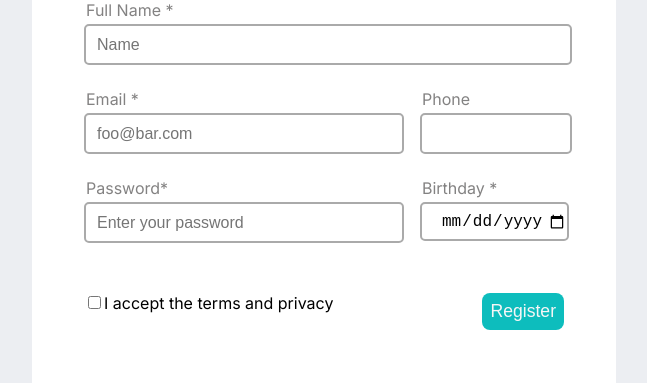
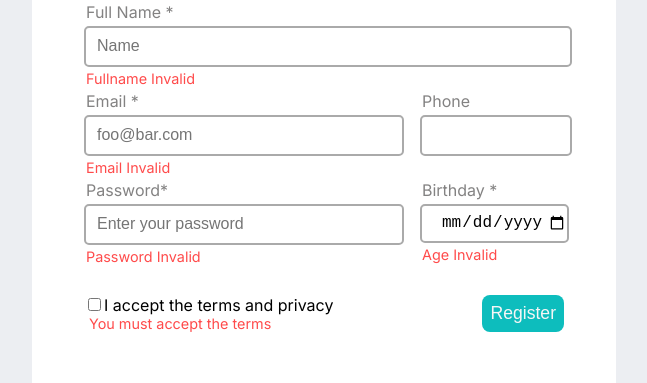
Before and after one commit to FernandoValentim43/React-Login-Page, a React (Vite) app: page / in a window 1280 px wide. Shown: the part 351-734 px from the top of the page, without its empty margins (316-963 px from the left). Built offline with nearby package versions, Linux system fonts and the light colour scheme.

Commit message:
Feat: inputs error menssages

```diff
--- a/package.json
+++ b/package.json
@@ -11,7 +11,7 @@
     "react": "^18.0.0",
     "react-dom": "^18.0.0",
     "react-input-mask": "^2.0.4",
-    "react-router-dom": "^5.3.3",
+    "react-router-dom": "^6.3.0",
     "styled-components": "^5.3.5"
   },
   "devDependencies": {
--- a/src/components/Button.jsx
+++ b/src/components/Button.jsx
@@ -1,5 +1,3 @@
-
-
 
 export default function Button(props) {
 
--- a/src/components/Input.jsx
+++ b/src/components/Input.jsx
@@ -2,6 +2,7 @@ export default function Input(props) {
     return (
     <div className={props.className}>
       <p>{props.name}</p>
+
       <input
         name={props.name}
         className={props.className}
@@ -11,7 +12,8 @@ export default function Input(props) {
         required={true}
         pattern={props.pattern}
         min={props.min}
-              />
+        />
+
       <p className="error">{props.error}</p>
     </div>
   );
--- a/src/components/checkbox.jsx
+++ b/src/components/checkbox.jsx
@@ -1,11 +1,23 @@
+import React, { useState } from "react" ;
+
+const useVisibility = (component, visibility = false) => {
+    const [visible, setVisibility] = useState(() => visibility);
+    return [visible ? component : null, () => setVisibility((v) => !v)];
+};
+
+
 export default function CheckBox()  {
-    return (
+const [pElement, togglePvisibility] = useVisibility(
+  <p className="checkError">You must accept the terms</p>, true)
+
+  return (
       <div>
         <label>
-          <input type="checkbox" required={true} />
+          <input type="checkbox" required={true}
+           className="check" onClick={togglePvisibility}/>
           I accept the terms and privacy
         </label>
-        <p className="error">You must accept the terms</p>
+        {pElement}
       </div>
     );
   };
--- a/src/pages/Home.jsx
+++ b/src/pages/Home.jsx
@@ -31,7 +31,7 @@ let navigate = useNavigate();
                 type="text"
                 placeholder="Name"
                 error="Fullname Invalid"
-                pattern="^\b(?!.*?\s{2})[A-Za-z ]{4,50}\b$"
+                pattern="^\b(?!.*?\s{2})[A-Za-z ]{4,50}\b"
               />
             </div>
 
@@ -72,11 +72,11 @@ let navigate = useNavigate();
             <div className="last-container">
               <div className="checkbox-div">
                 <Check>
-                  <CheckBox />
+                  <CheckBox visible="hidden"/>
                 </Check>
               </div>
               <div className="button-div">
-                <ButtomStyle color="red">
+                <ButtomStyle>
                   <Button className="button" name="Register"/>
                 </ButtomStyle>
               </div>
--- a/src/styles/input.css
+++ b/src/styles/input.css
@@ -63,6 +63,9 @@ p {
   visibility: hidden;
 }
 
+input:invalid ~ .error {
+  visibility: visible;
+}
 
 
 @media only screen and (max-width: 768px) {
--- a/src/styles/styledComponents/check.js
+++ b/src/styles/styledComponents/check.js
@@ -6,4 +6,14 @@ border: 10px solid red;
 input[type=checkbox] {
     accent-color: rgb(13, 163, 189);
 }
+
+.checkError {
+    color: #FF4B4B;
+    margin:0px;
+    margin-left: 5px;
+    font-size: 0.9rem;
+
+  }
+
+
 `;
```
Also changed, not shown: 1 other file (tests, documents, lock files or other folders).
